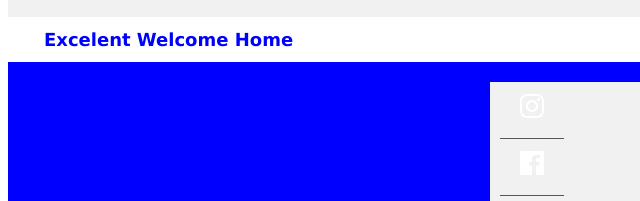
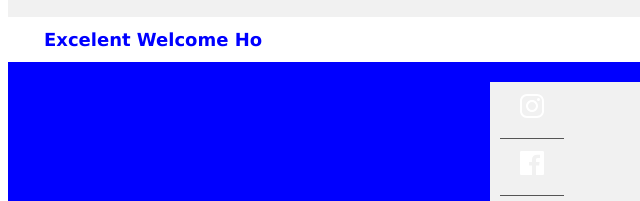
Before and after one commit to Drake9Stati6n/Drake9Stati6n.github.io, a plain HTML site: page index.html in a window 1280 px wide. Shown: the part 230-431 px from the top of the page, 0-640 px from the left. Drawn offline with nearby package versions, Linux system fonts and the light colour scheme.

Commit message:
Add files via upload

```diff
--- a/index.html
+++ b/index.html
@@ -16,7 +16,7 @@
         <li><a href="about.html">About</a></li>
      </ul>
     </div>
-    <h1>Excelent Welcome Home</h1>
+    <h1>Excelent Welcome Ho</h1>
     <footer>
       <ul class="social_icon">
         <li><a href="#"><ion-icon name="logo-instagram"></ion-icon></a></li>
```
